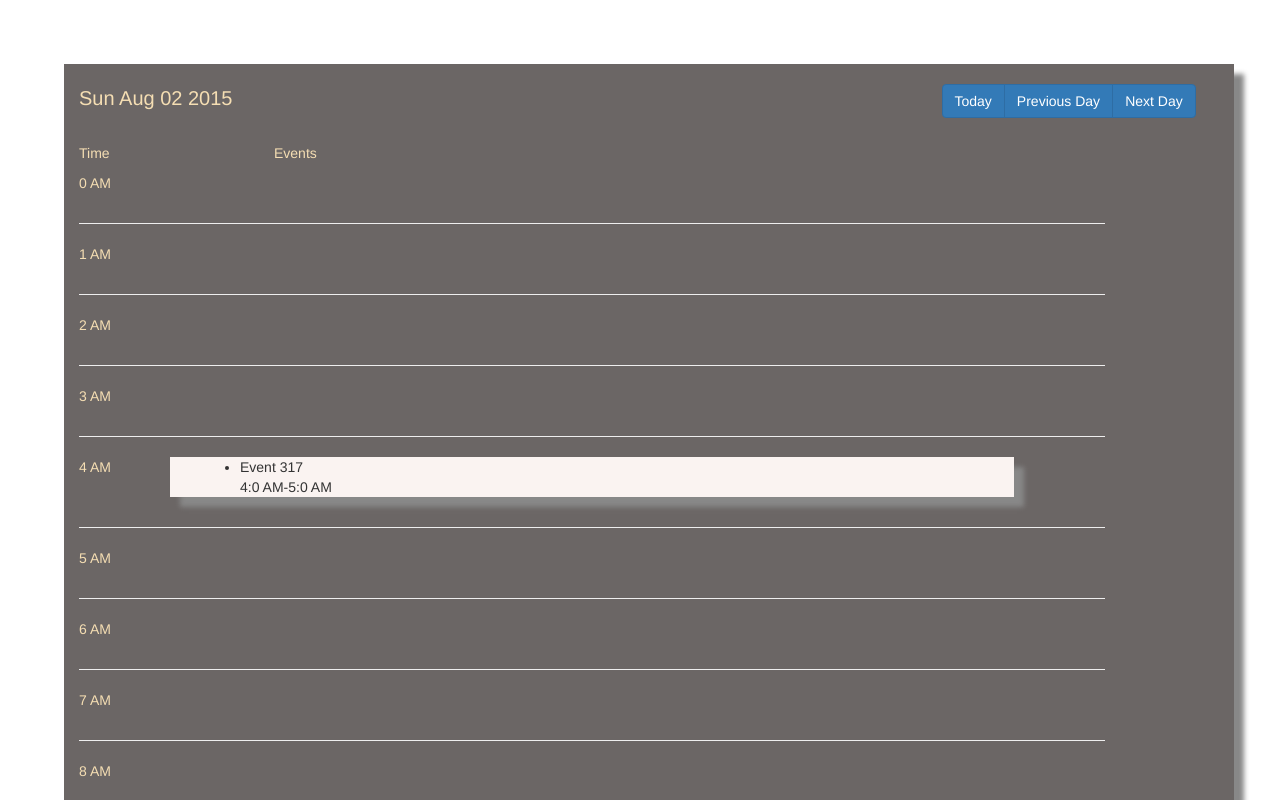
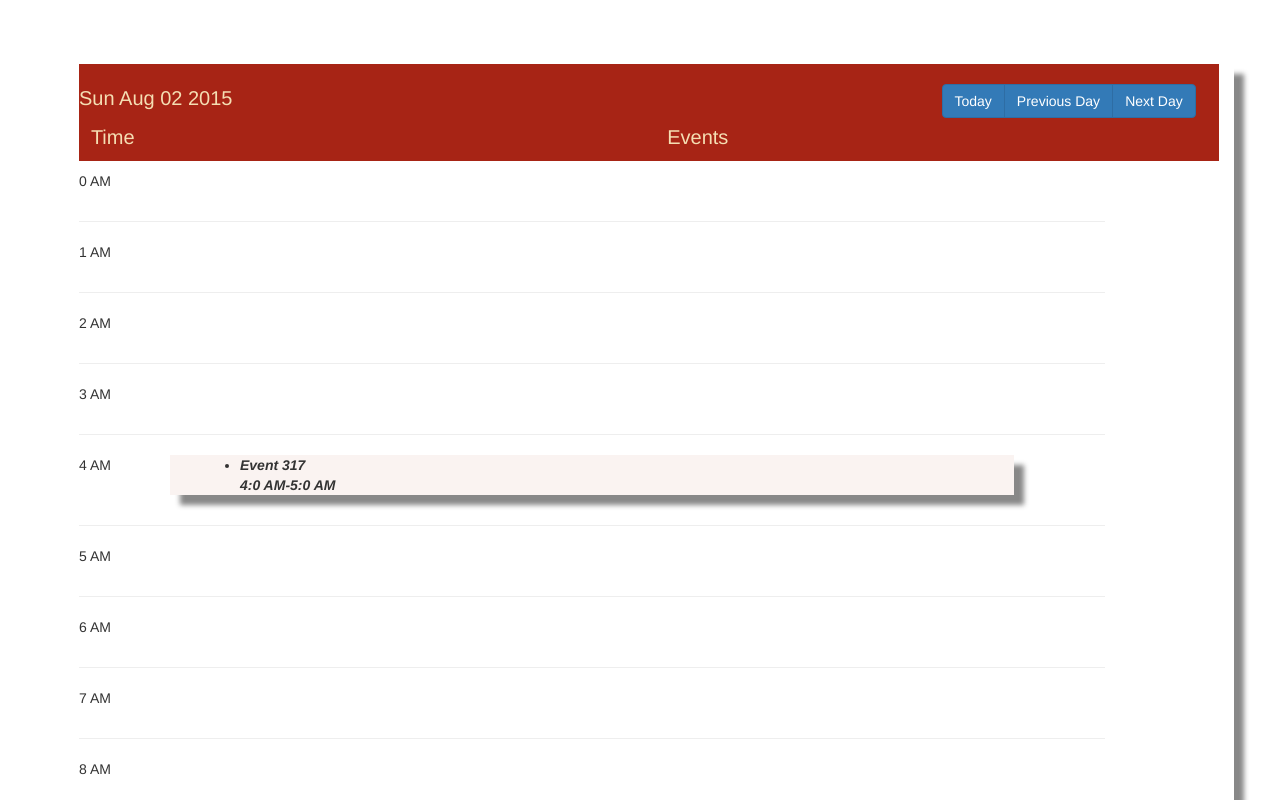
Before and after one commit to Arpitbhawar/eventcalender, a plain HTML site: page index.html in a window 1280 px wide. Shown: the top 800 px of the page. Drawn offline with Linux system fonts and the light colour scheme.

Commit message:
font style changed

```diff
--- a/index.html
+++ b/index.html
@@ -19,10 +19,12 @@
       margin-right: 10%;
       background-color: #FAF3F1;
       box-shadow: 10px 10px 5px #888888;
+      font-weight: bold;
+      font-style: italic;
       }
 
       .container{
-         background-color: #6B6665;
+
       margin-top: 5%;
       margin-left: 5%;
 
@@ -33,18 +35,25 @@
       #calenderDiv{
       margin-right: 10%;
       }
-      .col-md-2,.col-md-10{
+      #TimeID,#EventsID{
          color: wheat;
+         font-size: 20px;
+         text-align: center;
       }
       #date{
          color : wheat;
          font-size: 20px;
       }
 
+      #calenderHead{
+      	background-color: #A72415;
+      }
+
+
    </style>
    <body>
       <div class="container">
-         <div>
+         <div id="calenderHead">
             <div class="row">
                <br>
                <div class="btn-group">
@@ -56,15 +65,24 @@
                   <p id="date"></p>
                </div>
             </div>
-            <br>
+
+            <div class="row">
+            	<div class="col-md-1" id="TimeID">
+            	<p>Time</p>
+            	</div>
+            	<div class="col-md-11" id="EventsID">
+            		<p>Events</p>
+            	</div>
+            </div>
          </div>
          <div id="EventsLog">
             <div class="row" id="header">
-               <div class="col-md-2">
-                  <p>Time</p>
+               <div class="col-md-2" >
+
                </div>
                <div class="col-md-10">
-                  <p>Events</p>
+
+
                   <ul id ="details">
                   </ul>
                </div>
@@ -74,6 +92,16 @@
          </div>
       </div>
    </body>
+
+   <script>
+$(window).load(function(){
+    $(".eventsFound").hover(function(){
+        $(this).css("background-color", "#5D69A7");
+        }, function(){
+        $(this).css("background-color", "white");
+    });
+});
+</script>
 
    <script type="text/javascript">
       //$http.get("sample-data.json").success(function(response){console.log(response);});
```
